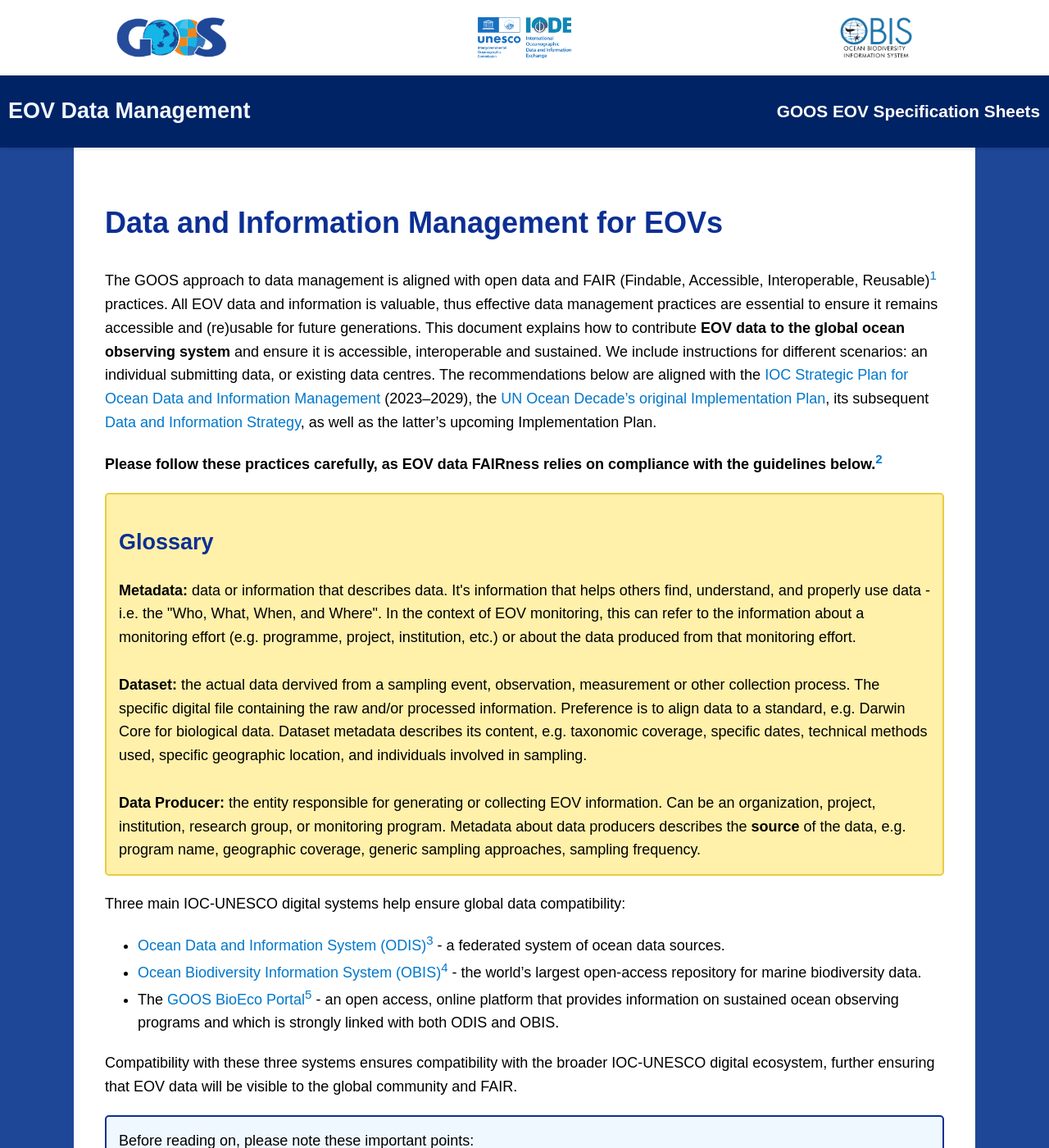
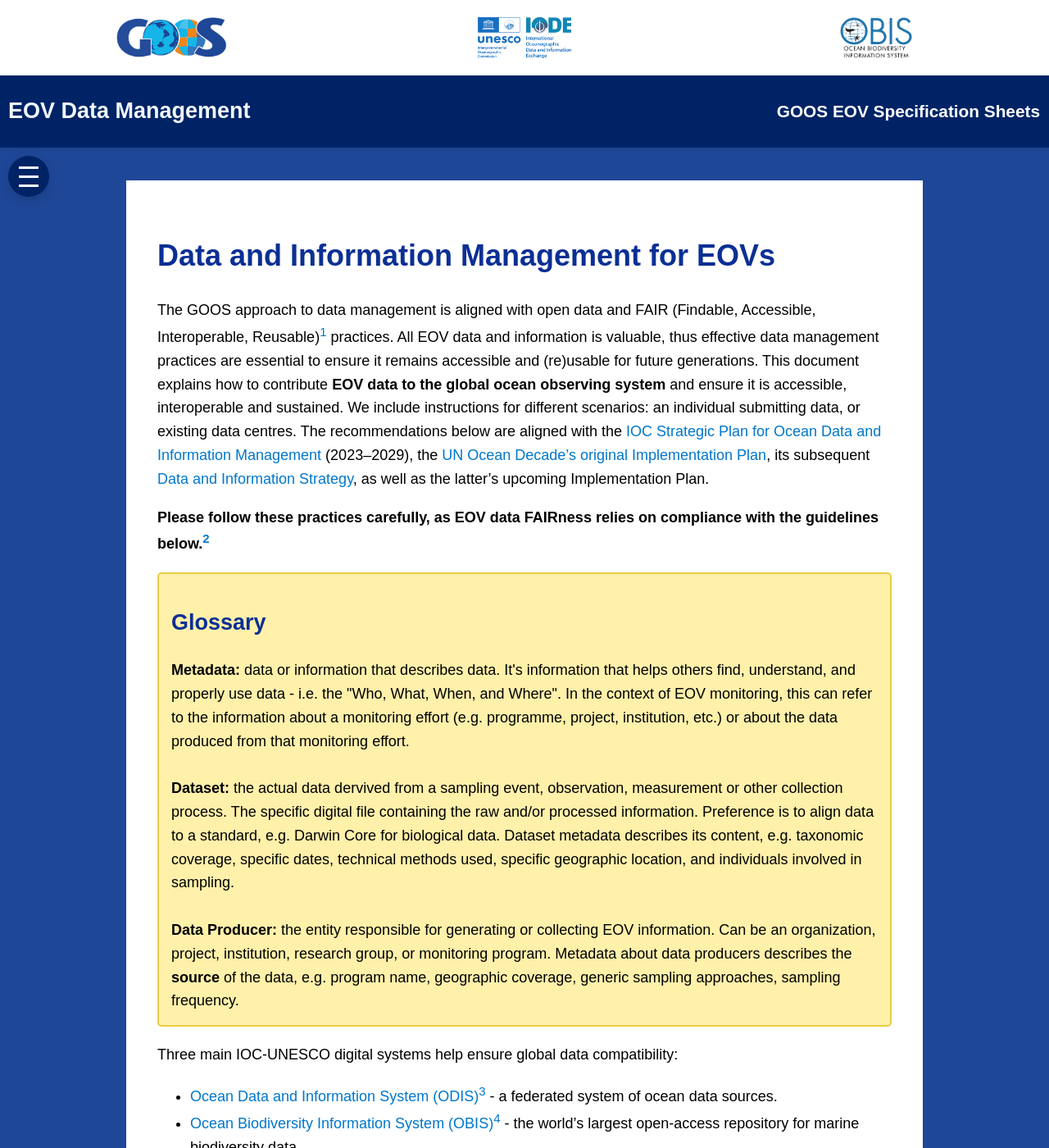
Before and after one commit to iobis/eov-data-management, a Jekyll site: the page built from index.md, in a window 1280 px wide and 1400 px high. Shown: the whole window at 82% size. Built offline with Jekyll 4.4.1, drawn with Linux system fonts in a browser that asks for light colours; our own code applies the rules of GitHub Pages for plain Markdown files; the table of contents is made by our own code.

Commit message:
add floating & responsive toc

```diff
--- a/Gemfile
+++ b/Gemfile
@@ -1,3 +1,4 @@
 source "https://rubygems.org"
 
 gem "github-pages", group: :jekyll_plugins
+gem "jekyll-toc", "~> 0.18.0", group: :jekyll_plugins
--- a/_config.yml
+++ b/_config.yml
@@ -4,3 +4,16 @@
 heading_anchors: true
 markdown: kramdown
 remote_theme: just-the-docs/just-the-docs
+
+gems:
+  - jekyll-toc
+
+toc:
+  min_level: 2
+  max_level: 3
+  ordered_list: false
+  no_toc_section_class: no_toc_section
+  list_class: section-nav
+  sublist_class: ''
+  item_class: toc-entry
+  item_prefix: toc-
--- a/_layouts/default.html
+++ b/_layouts/default.html
@@ -36,13 +36,23 @@
     }
 </script>
     </header>
-
+    <div class="toc-hamburger" onclick="toggleToc()" id="toc-toggle">
+      <span></span>
+      <span></span>
+      <span></span>
+    </div>
+    <div id="toc-menu">
+      {% toc %}
+    </div>
     <div class="content">
-        {% capture md %}
-            {% include_relative index.md %}
-        {% endcapture %}
-        {{ md | markdownify }}
+      {{ content }}
     </div>
+<script>
+    function toggleToc() {
+        const tocMenu = document.getElementById("toc-menu");
+        tocMenu.classList.toggle("open");
+    }
+</script>
 </body>
 <footer>
     <div class="footer-flex">
--- a/assets/css/style.css
+++ b/assets/css/style.css
@@ -10,14 +10,13 @@
 body {
     font-family: Arial, sans-serif;
     line-height: 1.6;
-    max-width: 800px;
-    margin: auto;
     background-color: var(--primary-color);
-    max-width: 100%;
     font-size: large;
+    margin: 0;
+    padding: 0;
 }
 .content{
-    max-width: 80%;
+    max-width: 70%;
     margin: 0 auto;
     padding: 3%;
     background: #ffffff;
@@ -258,18 +257,24 @@
 }
 
 /* Floating Table of Contents */
+
+#toc-menu {
+    position: fixed;
+    left: 20px;
+    width: 200px;
+    max-height: calc(100vh - 120px);
+    z-index: 100;
+}
+
 .section-nav {
-  position: fixed;
-  top: 100px;
-  right: 20px;
-  width: 250px;
-  max-height: calc(100vh - 120px);
     overflow-y: auto;
     background: #f8f9fa;
     border: 1px solid #e9ecef;
     border-radius: 8px;
     padding: 15px;
     font-size: 14px;
+    list-style: none;
+    margin: 0;
 }
 
 .section-nav a {
@@ -294,15 +299,56 @@
   margin-right: 300px;
 }
 
-/* Responsive: hide floating TOC on small screens */
-@media (max-width: 1200px) {
-  .section-nav {
-    position: static;
-    width: 100%;
-    margin-bottom: 20px;
+
+
+/* Mobile: Show hamburger button for TOC */
+@media (max-width: 1500px) {
+  .toc-hamburger {
+    display: flex;
+    flex-direction: column;
+    cursor: pointer;
+    position: fixed;
+    width: 50px;
+    height: 50px;
+    background: var(--tertiary-color);
+    border-radius: 50%;
+    justify-content: center;
+    align-items: center;
+    z-index: 500;
+    box-shadow: 0 4px 12px rgba(0, 0, 0, 0.15);
+    transition: all 0.3s ease;
+    margin: 10px;
   }
 
-  main {
-    margin-right: 0;
+  .toc-hamburger span {
+    width: 24px;
+    height: 3px;
+    background-color: white;
+    margin: 4px 0;
+    transition: all 0.3s ease;
+  }
+
+  #toc-menu {
+    position: fixed;
+    left: -300px;
+    width: 280px;
+    max-height: calc(100vh - 100px);
+    z-index: 400;
+    transition: left 0.3s ease;
+    margin-top: 50px;
+  }
+
+  #toc-menu.open {
+    left: 10px;
+  }
+
+  .section-nav {
+    max-height: calc(100vh - 120px);
+    overflow-y: auto;
+    box-shadow: 2px 0 12px rgba(0, 0, 0, 0.1);
+  }
+
+  .content {
+    margin: 40px auto 40px auto;
   }
 }
--- a/index.md
+++ b/index.md
@@ -6,7 +11,7 @@
 **Please follow these practices carefully, as EOV data FAIRness relies on compliance with the guidelines below.[^2]**
 
 <div class="callout-box" id="what-is-metadata">
-<h2>Glossary</h2>
+<h2 id="glossary">Glossary</h2>
 
 <b>Metadata:</b> data or information that describes data. It's information that helps others find, understand, and properly use data - i.e. the "Who, What, When, and Where". In the context of EOV monitoring, this can refer to the information about a monitoring effort (e.g. programme, project, institution, etc.) or about the data produced from that monitoring effort.
 <br><br>
@@ -51,7 +56,7 @@
 
 *Figure 1\. High-level example of data and metadata flows to ensure A) EOV data producers and B) EOV datasets become visible in the IOC Digital Ecosystem. Note the links between OBIS, GOOS BioEco Portal, and ODIS \- data visible in the former* two *will be visible in ODIS.*
 
-## 1\. Confirm Discoverability
+<h2 id="1-confirm-discoverability">1. Confirm Discoverability</h2>
 
 Before initiating data flow, you must ensure that key metadata about the EOV data producer (i.e. the project, programme, or organisation) is up to date, verifiable, and FAIR within the IOC-UNESCO digital ecosystem. Follow these steps:
 
@@ -69,11 +74,11 @@
 
 4. **Already hosting a data portal?**: If you or your organisation hosts an independent data portal or uses an existing repository[^6] for EOV data, check whether it's already connected to ODIS. If it isn't, ask the repository admin to contact [info@odis.org](mailto:info@odis.org).
 
-## 2\. Become Discoverable: Prepare Data Producer Metadata
+<h2 id="2-become-discoverable-prepare-data-producer-metadata">2. Become Discoverable: Prepare Data Producer Metadata</h2>
 
 Detailed metadata about the data producer is essential to help others find and understand the EOV monitoring work being done around the world, assess its relevance, credit the right people, and identify collaboration opportunities. The GOOS BioEco Portal uses this information to map who is monitoring which EOVs and where, and is being developed to also display EOV datasets published to OBIS.
 
-### Minimum required metadata
+<h3 id="minimum-required-metadata">Minimum required metadata</h3>
 
 | Field | Description |
 | :----- | :----------- |
@@ -86,7 +91,7 @@
 | Geographic location | The general location where monitoring takes place (e.g. bounding box, point location) |
 | Sampling approach | The general methodological approach used, ideally mapped to GOOS Platform types (e.g. [platform family](https://www.ocean-ops.org/api/help/?param=platformfamily)) |
 
-### How to Submit
+<h3 id="how-to-submit">How to Submit</h3>
 
 Use the [EOV Metadata Application](https://eovmetadata.obis.org/) — it walks you through the required fields, generates the necessary JSON-LD file, and submissions become visible directly in ODIS and the BioEco Portal. No technical knowledge is required but a GitHub account is required to use the tool.
 
@@ -96,7 +101,7 @@
 
 **Dataset metadata** (as opposed to data producer metadata) should be submitted directly to the repository where the data is hosted (e.g. OBIS). Dataset metadata may include but is not limited to information about the taxonomic coverage, temporal and geographic area, sampling methods used, people involved, and the project producing the data (including identifiers to link the dataset with the data producer).
 
-## 3\. Prepare and Publish EOV Data
+<h2 id="3-prepare-and-publish-eov-data">3. Prepare and Publish EOV Data</h2>
 
 We encourage the “Publish once harvest many times” principle: publish your data to one trusted repository, and it will flow automatically to connected systems. Where you publish depends on your data type, but the repository must be interoperable with the data systems used by GOOS, IODE, and other IOC entities.
 
@@ -108,7 +113,7 @@
   <li><a href="#3c-publish-non-bioeco-data">Publish non-BioEco data</a></li>
 </ol>
 
-### 3a. Publish BioEco Data to OBIS
+<h3 id="3a-publish-bioeco-data-to-obis">3a. Publish BioEco Data to OBIS</h3>
 
 OBIS (Ocean Biodiversity Information System) is the recommended repository for all observation-based BioEco datasets, including those derived from field samples, acoustic surveys, and DNA sequencing.
 
@@ -145,7 +150,7 @@
 
 To **link a dataset back to its data producer**, enter the project information - including the **producer's identifier** - in the relevant section of the IPT metadata form. We strongly recommend doing this to maintain clear connections between datasets and the programmes that produced them. You can always go back and add an identifier if you do not have one at the time of dataset publication.
 
-#### How Darwin Core structures data
+<h4 id="how-darwin-core-structures-data">How Darwin Core structures data</h4>
 
 DwC organises data into linked tables. Tables are connected by shared identifiers (eventIDs and occurrenceIDs), so data from different tables can be reliably combined. See Figure 2 for an example.
 
@@ -160,7 +165,7 @@
 
 *Figure 2\. A simplified example of the Darwin Core structure, demonstrating how data in Sampling-Event, Occurrence, and extendedMeasurementOrFact (eMoF) tables can be linked by eventIDs and occurrenceIDs. Note the example does not show all required fields.*
 
-#### Getting help with OBIS
+<h4 id="getting-help-with-obis">Getting help with OBIS</h4>
 
 The OBIS Manual, OBIS Nodes, or the OBIS helpdesk ([helpdesk@obis.org](mailto:helpdesk@obis.org)) can assist with formatting and publishing. OBIS Nodes can assist data providers with data formatting. You may provide them with your dataset and associated metadata in any format (e.g. Excel spreadsheets) and they can assist in transforming it to Darwin Core. We recommend identifying a regional or thematic Node to help you (Figure 3). If your dataset is incomplete or historical, don't be discouraged - OBIS Nodes can also help assess what's usable and how to handle gaps. For historical data, the [Oceans Past Initiative](https://oceanspast.org/) is a thematic OBIS Node that specifically handles historical marine data.
 
@@ -168,11 +173,11 @@
 
 ![Map of the OBIS Nodes](images/OBIS-nodes-map.png)
 
-#### Data licensing
+<h4 id="data-licensing">Data licensing</h4>
 
 All data published to OBIS is open-access. However datasets may select one of three Creative Commons licenses: **CC0, CC BY, CC BY-NC**. For details on the data policy of OBIS, see the [OBIS website](https://obis.org/data/datapolicy/) and the [OBIS Manual](https://manual.obis.org/policy.html).
 
-### 3b. Connect Existing Data Portals with OBIS
+<h3 id="3b-connect-existing-data-portals-with-obis">3b. Connect Existing Data Portals with OBIS</h3>
 
 If your institution already publishes data through its own portal or repository, it may be possible to connect that system to OBIS.  To do this, the **data must be structured in Darwin Core format,** and the portal needs to be connected to an Integrated Publishing Toolkit (IPT) - the software OBIS uses to harvest data.
 
@@ -194,7 +199,7 @@
 For EMODnet Physics and Chemistry data not covered by the above, a direct connection to OBIS does not currently exist. At minimum, ensure your data producer is registered in ODIS (see Section 1) so your work remains findable.
 </div>
 
-### 3c. Publish Non-BioEco Data
+<h3 id="3c-publish-non-bioeco-data">3c. Publish Non-BioEco Data</h3>
 
 Non biological data collected must also be made FAIR. As a reminder, we encourage any non-BioEco data that was taken at the same time as BioEco data to be published together in OBIS. To do this, you can utilise the ExtendedMeasurementOrFact table. Using this approach will avoid datasets being split into several separate datasets, which are then difficult to combine again. Ensure identifiers for the associated projects, people, institutions, etc. are included in all metadata so they can be connected. Specific details on using this table are outlined in the [OBIS Manual](https://manual.obis.org/format_emof.html).
 
@@ -202,13 +207,13 @@
 
 Metadata about observing platforms should be made available through the GOOS [OceanOPS](https://www.ocean-ops.org/). See [https://www.ocean-ops.org/metadata/](https://www.ocean-ops.org/metadata/#background) for guidance.
 
-## 4\. Verify Discoverability
+<h2 id="4-verify-discoverability">4. Verify Discoverability</h2>
 
 To verify that your (meta)data are Findable (the F of FAIR), check that the name of your entry appears in the [ODIS Dashboard](http://dashboard.odis.org/) and/or the [GOOS BioEco Portal](https://bioeco.goosocean.org/).
 
 To verify that BioEco datasets published to OBIS are accessible (the A of FAIR), search by dataset name through the OBIS Mapper ([https://mapper.obis.org/](https://mapper.obis.org/)) or the Homepage portal ([https://obis.org/search?entity=dataset](https://obis.org/search?entity=dataset)). The GOOS BioEco Portal harvests data producer metadata directly from ODIS and from the EOV Metadata App, and populates it into the Portal. This connection is currently a work in progress, but will streamline the metadata sharing process.
 
-## Help Resources
+<h2 id="help-resources">Help Resources</h2>
 
 * EOV Metadata Submission tool: [https://eovmetadata.obis.org/](https://eovmetadata.obis.org/)
 * Ocean Best Practices System – Search for best practices: [https://search.oceanbestpractices.org/](https://search.oceanbestpractices.org/)
```
Also changed, not shown: other parts of index.md (+5 -0 lines), Gemfile.lock. Lines whose indentation alone changed are shown as unchanged.
